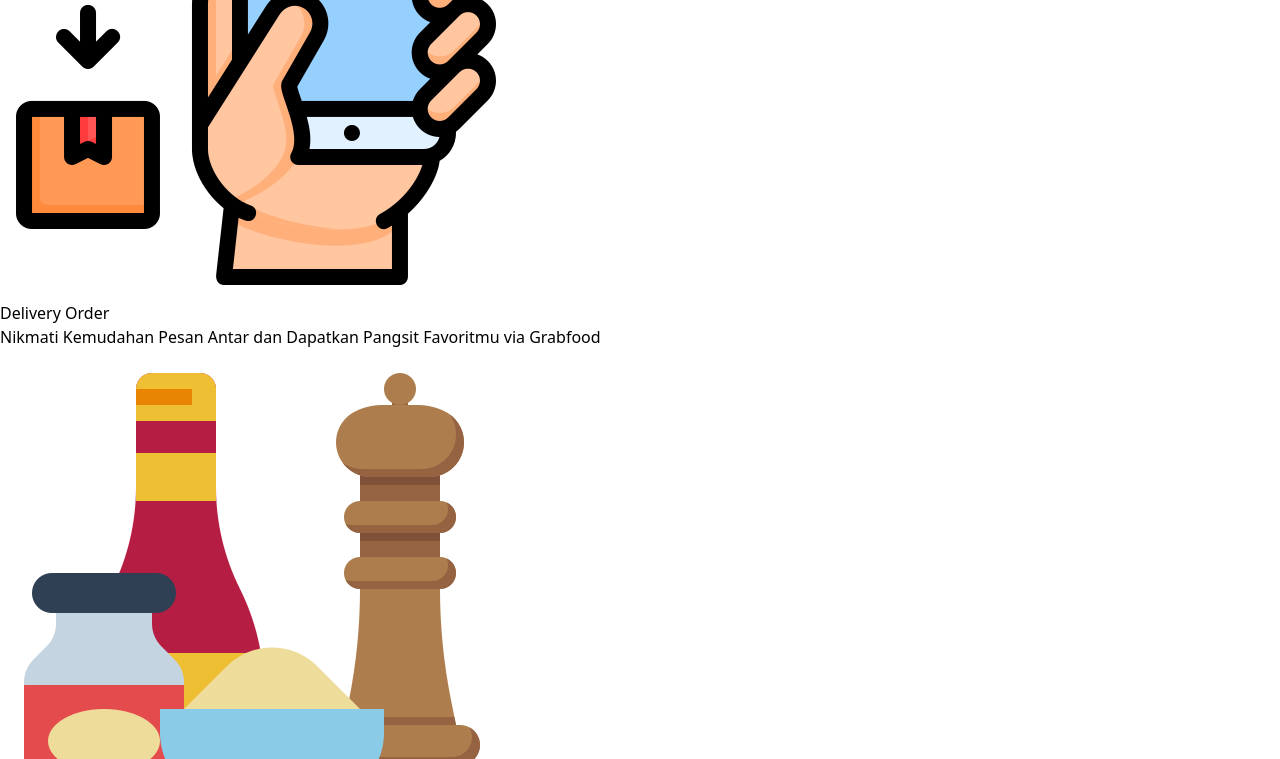
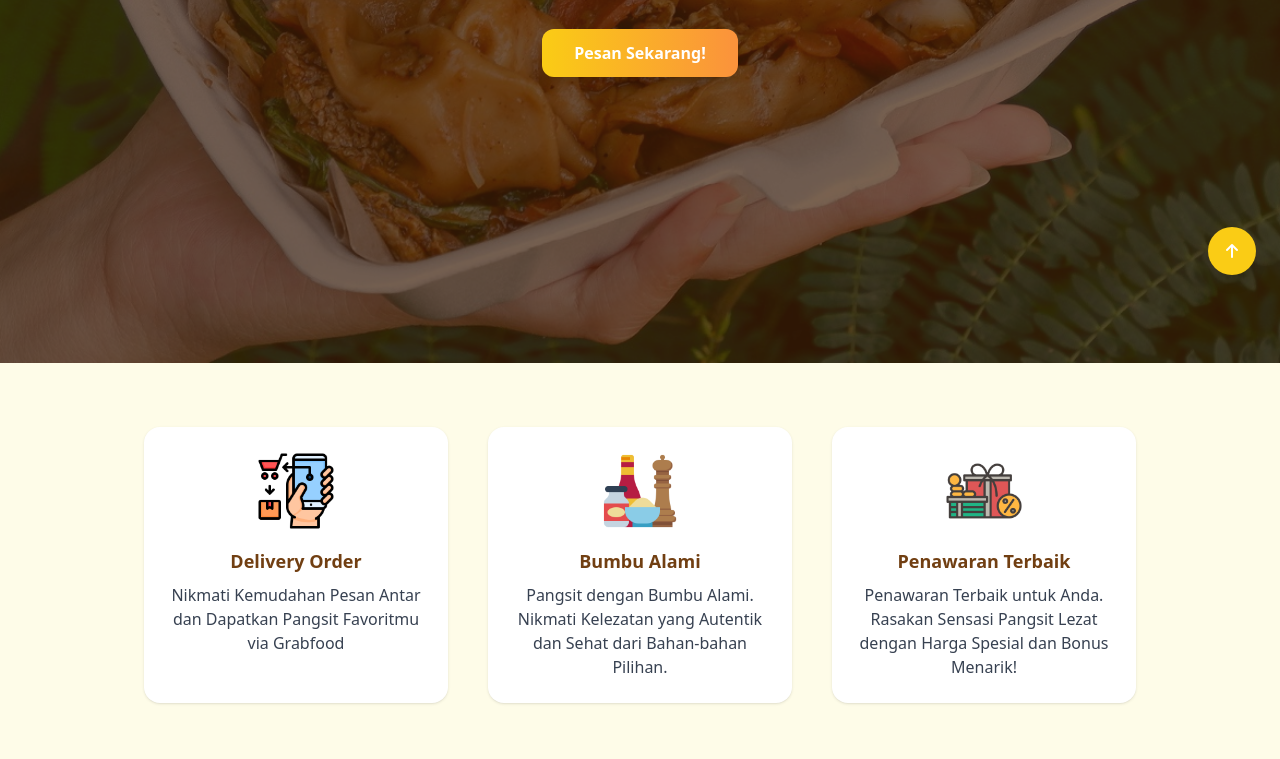
Before and after one commit to wahyu043/pangsitgorengtmg, a website: page public/index.html in a window 1280 px wide. Shown: the part 501-1260 px from the top of the page. Drawn offline with nearby package versions, Linux system fonts and the light colour scheme.

Commit message:
fix: update Tailwind content paths to scan /public, restore proper layout

```diff
--- a/public/index.html
+++ b/public/index.html
@@ -7,7 +7,7 @@
   <meta name="viewport" content="width=device-width, initial-scale=1.0">
   <title>Pangsit Goreng Temanggung</title>
   <!-- Tailwind CSS -->
-  <link rel="stylesheet" href="/public/dist/output.css">
+  <link rel="stylesheet" href="dist/output.css">
   <!-- Custom CSS tambahan Disini-->
   <!-- <link rel="stylesheet" href="main.css"> -->
   <!-- Font Awesome -->
--- a/tailwind.config.js
+++ b/tailwind.config.js
@@ -1,8 +1,8 @@
 /** @type {import('tailwindcss').Config} */
 module.exports = {
   content: [
-    "./index.html",
-    "./src/**/*.{js,ts,jsx,tsx,html}"
+    "./public/**/*.html",
+    "./public/**/*.js"
   ],
   theme: {
     extend: {},
```
Also changed, not shown: public/dist/output.css (added), 1 other file.
